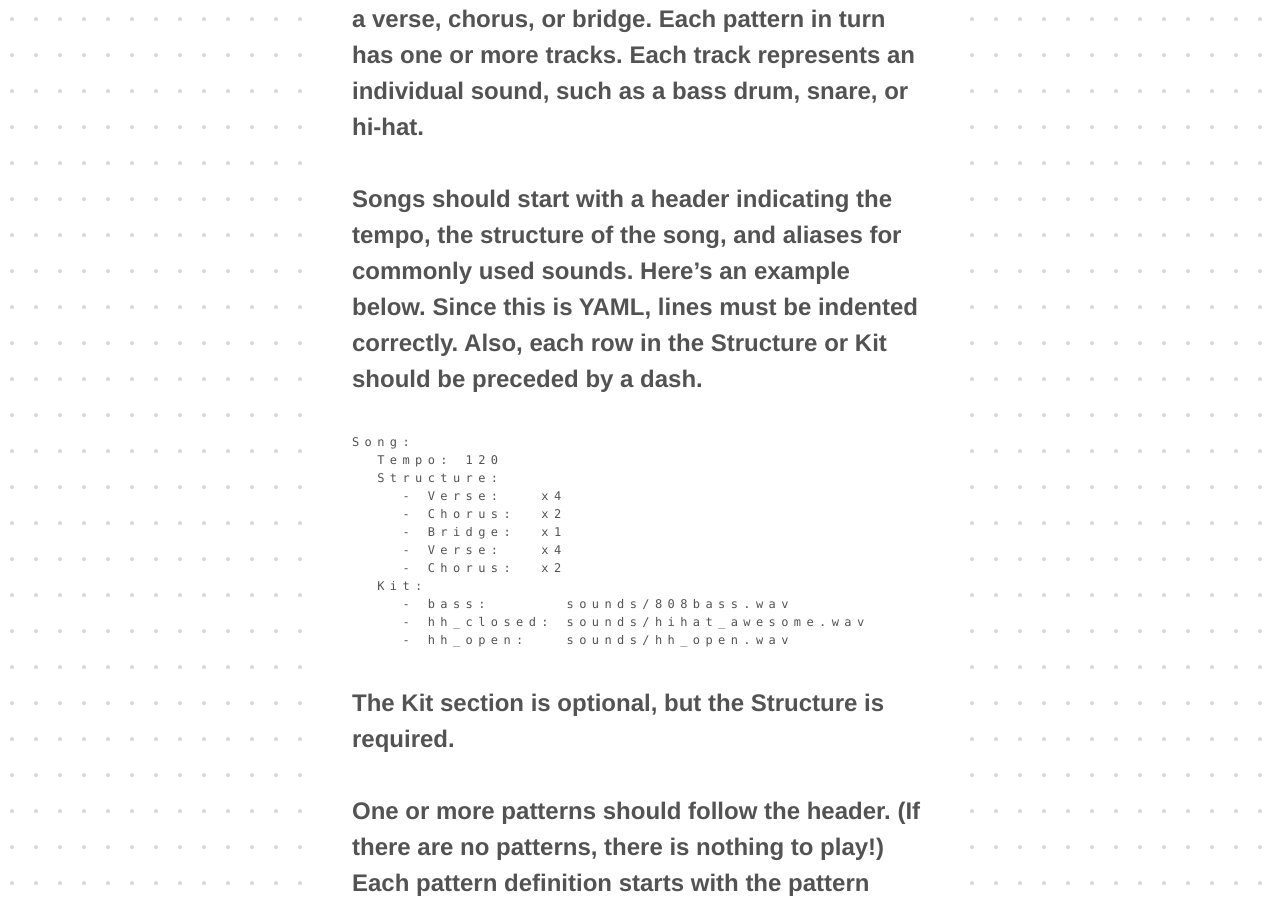
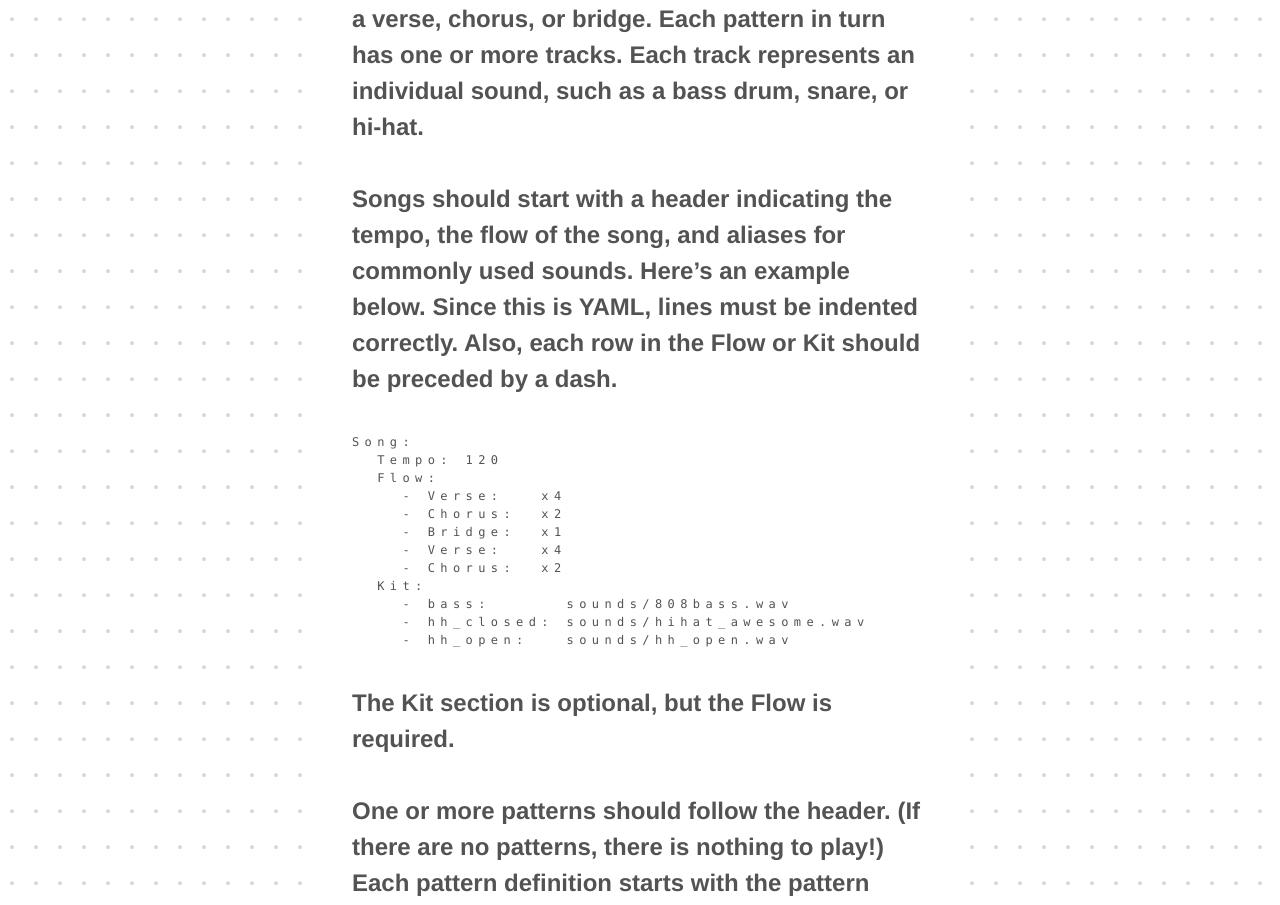
Before and after one commit to kevinbruyne0125/beats, a PHP site: page /docs.php in a window 1280 px wide. Shown: the part 1727-2632 px from the top of the page. Run offline with PHP 8.4, Linux system fonts and the light colour scheme.

Commit message:
Removing documentation references to the obsolete 'Structure' element

```diff
--- a/web/docs.php
+++ b/web/docs.php
@@ -31,10 +31,10 @@ beats --path ~/drum_sounds example_song.txt
     <h2>Creating Songs</h2>
     <p>Songs are notated using <a href="http://en.wikipedia.org/wiki/YAML">YAML</a>, so each song file is just a plain text file you can edit in TextEdit, VIM, or whatever. The file extension doesn&#8217;t matter.</p>
     <p>Each song is divided into one or more patterns. A pattern represents a section of the song, such as a verse, chorus, or bridge. Each pattern in turn has one or more tracks. Each track represents an individual sound, such as a bass drum, snare, or hi-hat.</p>
-    <p>Songs should start with a header indicating the tempo, the structure of the song, and aliases for commonly used sounds. Here&#8217;s an example below. Since this is YAML, lines must be indented correctly. Also, each row in the Structure or Kit should be preceded by a dash.</p>
+    <p>Songs should start with a header indicating the tempo, the flow of the song, and aliases for commonly used sounds. Here&#8217;s an example below. Since this is YAML, lines must be indented correctly. Also, each row in the Flow or Kit should be preceded by a dash.</p>
     <p><pre><code>Song:
   Tempo: 120
-  Structure:
+  Flow:
     - Verse:   x4
     - Chorus:  x2
     - Bridge:  x1
@@ -44,7 +44,7 @@ beats --path ~/drum_sounds example_song.txt
     - bass:      sounds/808bass.wav
     - hh_closed: sounds/hihat_awesome.wav
     - hh_open:   sounds/hh_open.wav</code></pre></p>
-    <p>The Kit section is optional, but the Structure is required.</p>
+    <p>The Kit section is optional, but the Flow is required.</p>
     <p>One or more patterns should follow the header. (If there are no patterns, there is nothing to play!) Each pattern definition starts with the pattern name, followed by the rhythm for each track on separate lines.</p>
     <p><pre><code>Verse:
   - bass:             X.......X.......
```
